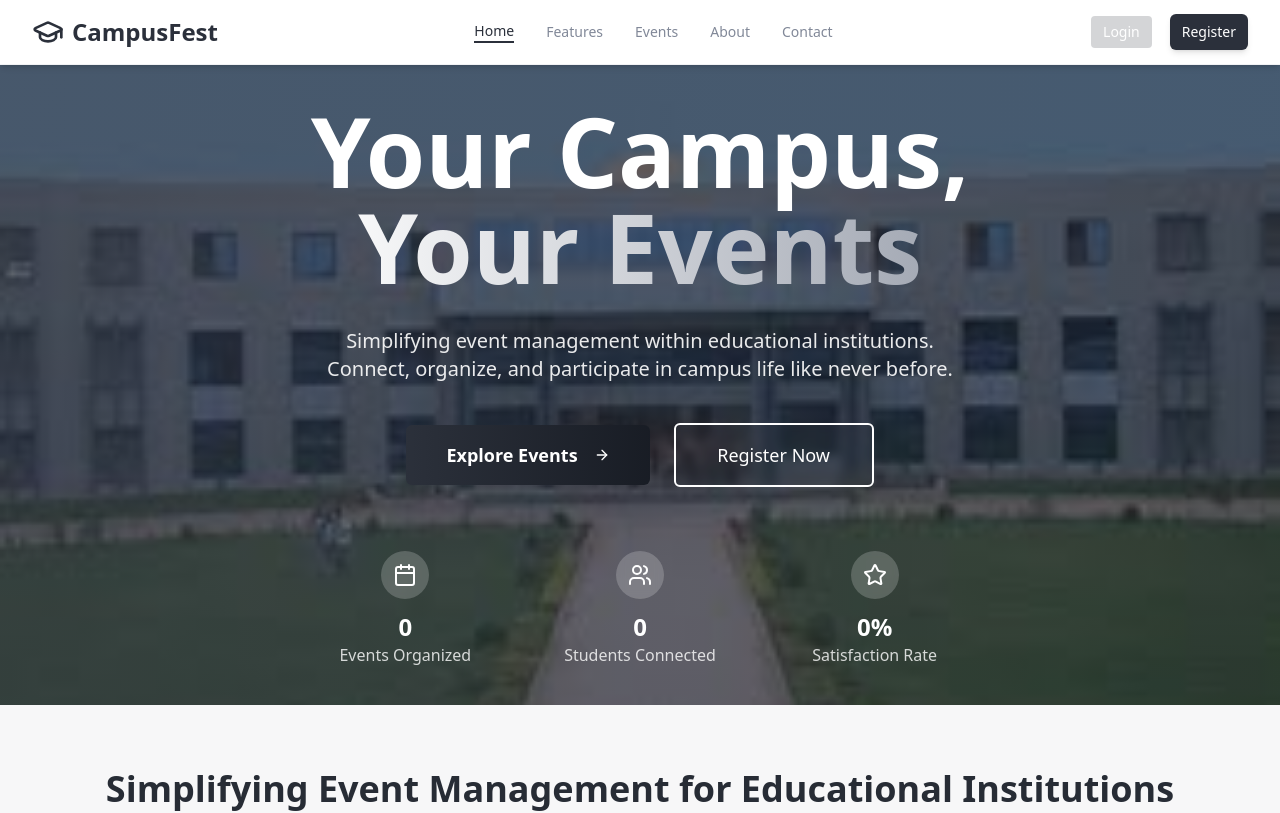
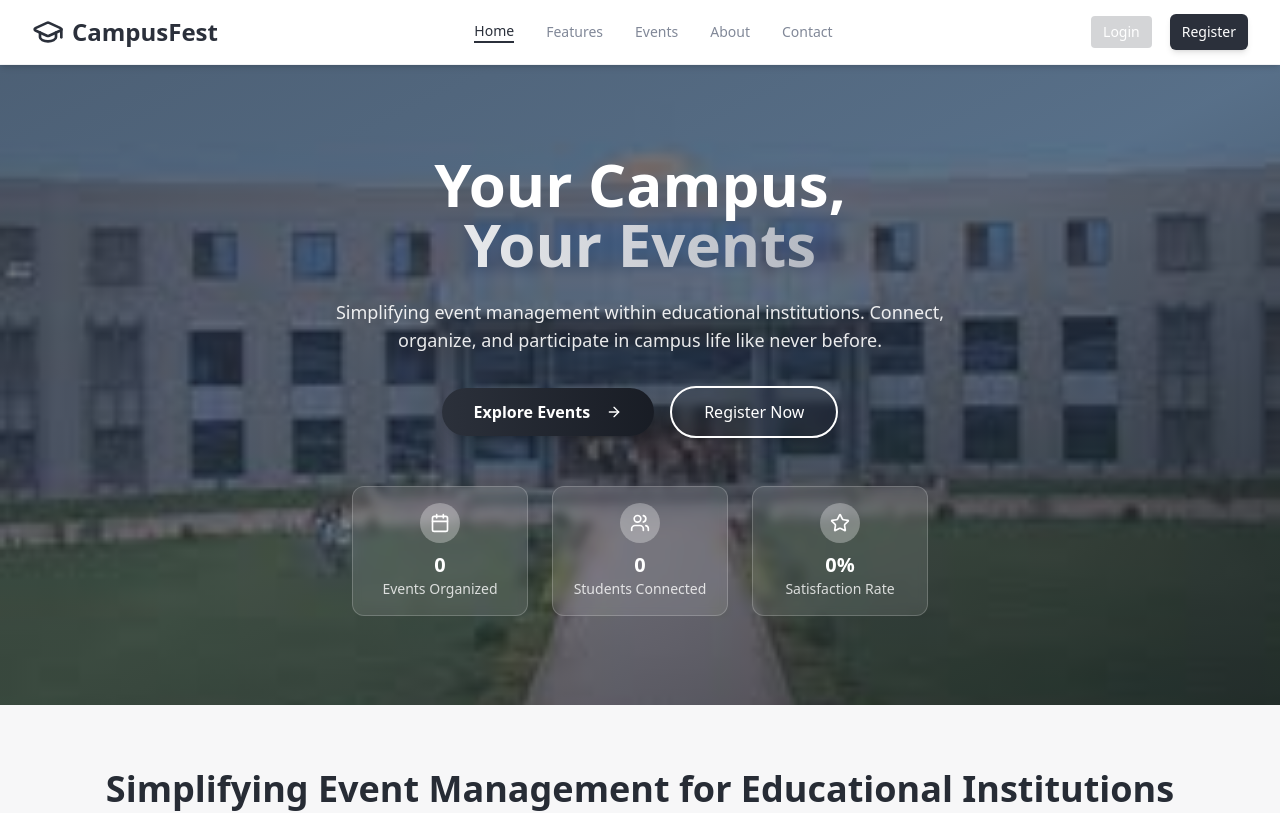
Before and after one commit to Hetvi-css/eventwave-campus, a React (Vite) app: page / in a window 1280 px wide. Shown: the top 813 px of the page. Built offline with nearby package versions, Linux system fonts and the light colour scheme.

Commit message:
Refactor page text and title
Adjusted page text and title size for better readability and aesthetic appeal.

```diff
--- a/src/components/Hero.tsx
+++ b/src/components/Hero.tsx
@@ -12,7 +12,7 @@ const Hero = () => {
           alt="Campus Life"
           className="w-full h-full object-cover"
         />
-        <div className="absolute inset-0 bg-gradient-to-r from-campus-primary/75 to-campus-primary-dark/65"></div>
+        <div className="absolute inset-0 bg-gradient-to-br from-campus-primary/70 via-campus-primary/60 to-campus-primary-dark/80"></div>
       </div>
 
       {/* Hero Content */}
@@ -20,7 +20,7 @@ const Hero = () => {
         <div className="max-w-4xl mx-auto">
 
           {/* Main Heading */}
-          <h1 className="text-5xl md:text-7xl lg:text-8xl font-bold text-campus-white mb-8 leading-tight">
+          <h1 className="text-3xl md:text-5xl lg:text-6xl font-bold text-campus-white mb-6 leading-tight">
             <span className="block">Your Campus,</span>
             <span className="bg-gradient-to-r from-campus-white to-campus-accent bg-clip-text text-transparent block">
               Your Events
@@ -28,52 +28,52 @@ const Hero = () => {
           </h1>
 
           {/* Subtitle */}
-          <p className="text-lg md:text-xl text-campus-white/90 mb-10 max-w-2xl mx-auto leading-relaxed">
+          <p className="text-base md:text-lg text-campus-white/90 mb-8 max-w-2xl mx-auto leading-relaxed">
             Simplifying event management within educational institutions.
             Connect, organize, and participate in campus life like never before.
           </p>
 
           {/* CTA Buttons */}
-          <div className="flex flex-col sm:flex-row gap-6 justify-center items-center mb-16">
+          <div className="flex flex-col sm:flex-row gap-4 justify-center items-center mb-12">
             <Button
               variant="hero"
               size="lg"
-              className="text-lg px-10 py-4 h-auto group min-w-[200px]"
+              className="text-base px-8 py-3 h-auto group rounded-full shadow-lg hover:shadow-xl transition-all duration-300"
             >
               Explore Events
-              <ArrowRight className="ml-2 h-5 w-5 group-hover:translate-x-1 transition-transform" />
+              <ArrowRight className="ml-2 h-4 w-4 group-hover:translate-x-1 transition-transform" />
             </Button>
             <Button
               variant="outline"
               size="lg"
-              className="text-lg px-10 py-4 h-auto min-w-[200px]"
+              className="text-base px-8 py-3 h-auto rounded-full shadow-lg hover:shadow-xl transition-all duration-300"
             >
               Register Now
             </Button>
           </div>
 
           {/* Stats */}
-          <div className="grid grid-cols-1 md:grid-cols-3 gap-8 max-w-2xl mx-auto">
-            <div className="text-center">
-              <div className="flex items-center justify-center w-12 h-12 bg-campus-white/20 rounded-full mx-auto mb-3 backdrop-blur-sm">
-                <Calendar className="w-6 h-6 text-campus-white" />
+          <div className="grid grid-cols-1 md:grid-cols-3 gap-6 max-w-xl mx-auto">
+            <div className="text-center bg-campus-white/10 backdrop-blur-sm rounded-xl p-4 border border-campus-white/20">
+              <div className="flex items-center justify-center w-10 h-10 bg-campus-white/30 rounded-full mx-auto mb-2">
+                <Calendar className="w-5 h-5 text-campus-white" />
               </div>
-              <div className="text-2xl font-bold text-campus-white">0</div>
-              <div className="text-campus-white/80">Events Organized</div>
+              <div className="text-xl font-bold text-campus-white">0</div>
+              <div className="text-sm text-campus-white/80">Events Organized</div>
             </div>
-            <div className="text-center">
-              <div className="flex items-center justify-center w-12 h-12 bg-campus-white/20 rounded-full mx-auto mb-3 backdrop-blur-sm">
-                <Users className="w-6 h-6 text-campus-white" />
+            <div className="text-center bg-campus-white/10 backdrop-blur-sm rounded-xl p-4 border border-campus-white/20">
+              <div className="flex items-center justify-center w-10 h-10 bg-campus-white/30 rounded-full mx-auto mb-2">
+                <Users className="w-5 h-5 text-campus-white" />
               </div>
-              <div className="text-2xl font-bold text-campus-white">0</div>
-              <div className="text-campus-white/80">Students Connected</div>
+              <div className="text-xl font-bold text-campus-white">0</div>
+              <div className="text-sm text-campus-white/80">Students Connected</div>
             </div>
-            <div className="text-center">
-              <div className="flex items-center justify-center w-12 h-12 bg-campus-white/20 rounded-full mx-auto mb-3 backdrop-blur-sm">
-                <Star className="w-6 h-6 text-campus-white" />
+            <div className="text-center bg-campus-white/10 backdrop-blur-sm rounded-xl p-4 border border-campus-white/20">
+              <div className="flex items-center justify-center w-10 h-10 bg-campus-white/30 rounded-full mx-auto mb-2">
+                <Star className="w-5 h-5 text-campus-white" />
               </div>
-              <div className="text-2xl font-bold text-campus-white">0%</div>
-              <div className="text-campus-white/80">Satisfaction Rate</div>
+              <div className="text-xl font-bold text-campus-white">0%</div>
+              <div className="text-sm text-campus-white/80">Satisfaction Rate</div>
             </div>
           </div>
         </div>
```
